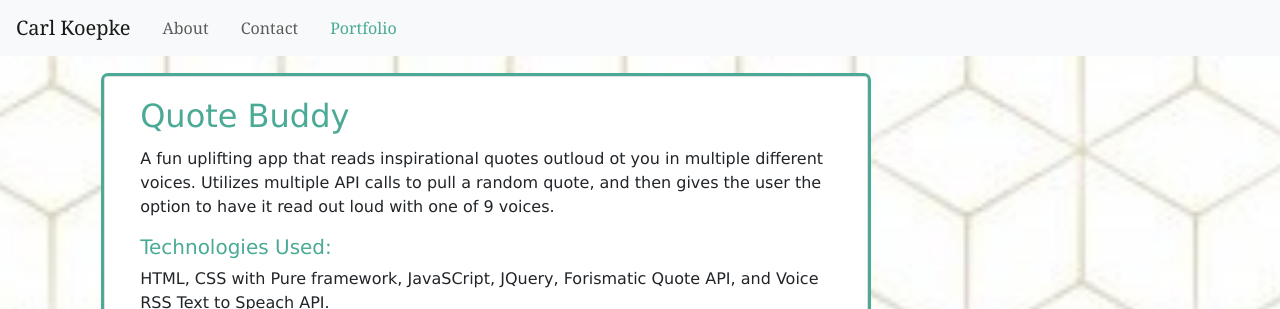
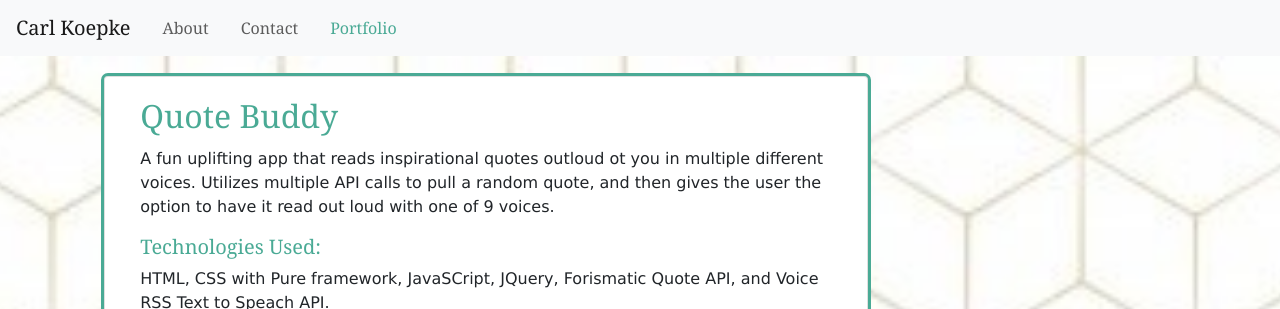
Before and after one commit to Carl-33/Bio-Page-v2, a React (Create React App) app: page /portfolio in a window 1280 px wide. Shown: the top 309 px of the page. Built offline with nearby package versions, Linux system fonts and the light colour scheme.

Commit message:
fixed fonts

```diff
--- a/src/components/ProjectCard/style.css
+++ b/src/components/ProjectCard/style.css
@@ -6,4 +6,5 @@
 }
 h2, h5 {
     color:#4aaa95;
+    font-family: Georgia, 'Times New Roman', Times, serif;
 }
--- a/src/style/portfolio.css
+++ b/src/style/portfolio.css
@@ -1,4 +1,4 @@
-h1 {
+h1, h2, h3, h4, h5 {
     color:#4aaa95;
     font-family: Georgia, 'Times New Roman', Times, serif;
   }
```
Also changed, not shown: 1 other file (tests, documents, lock files or other folders).
